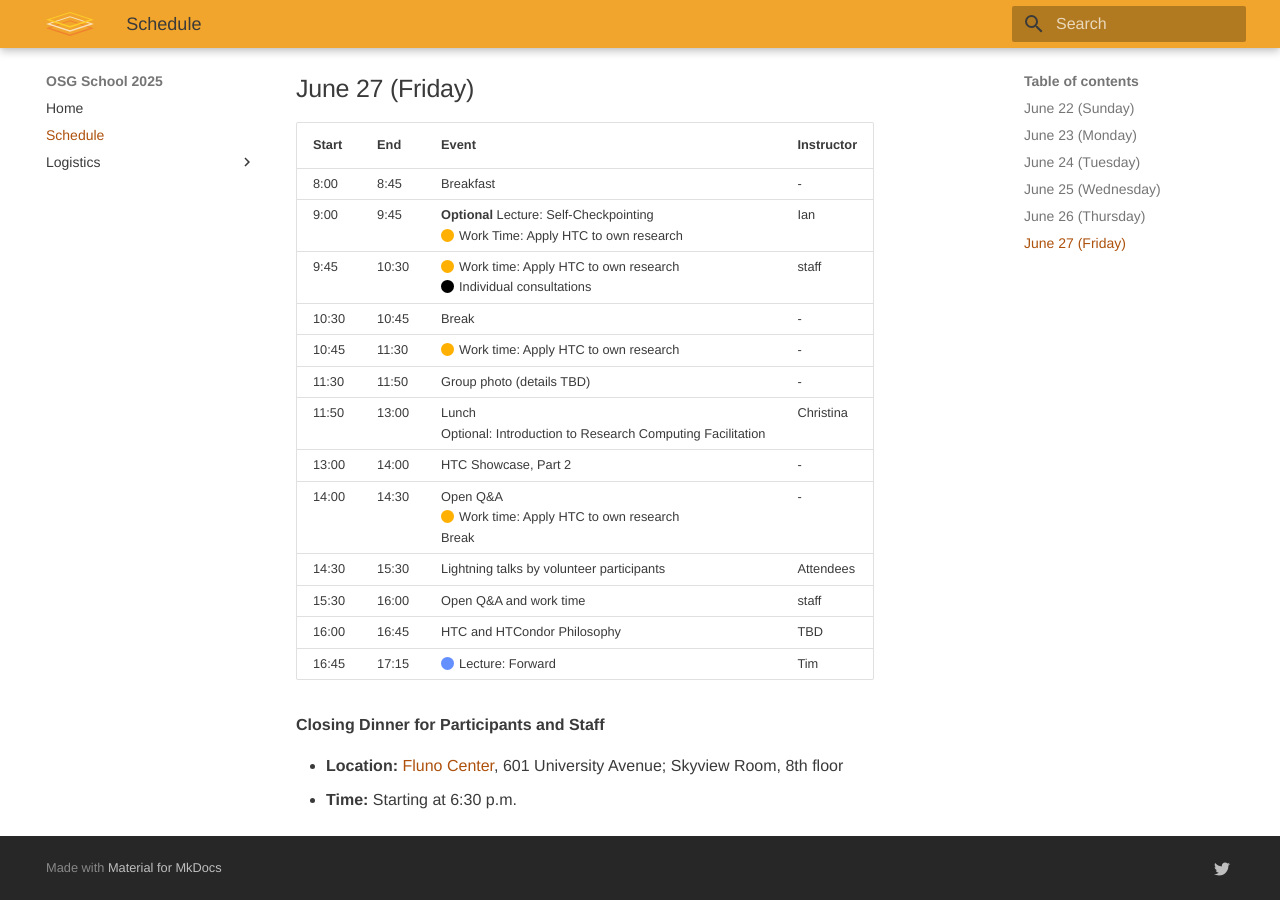
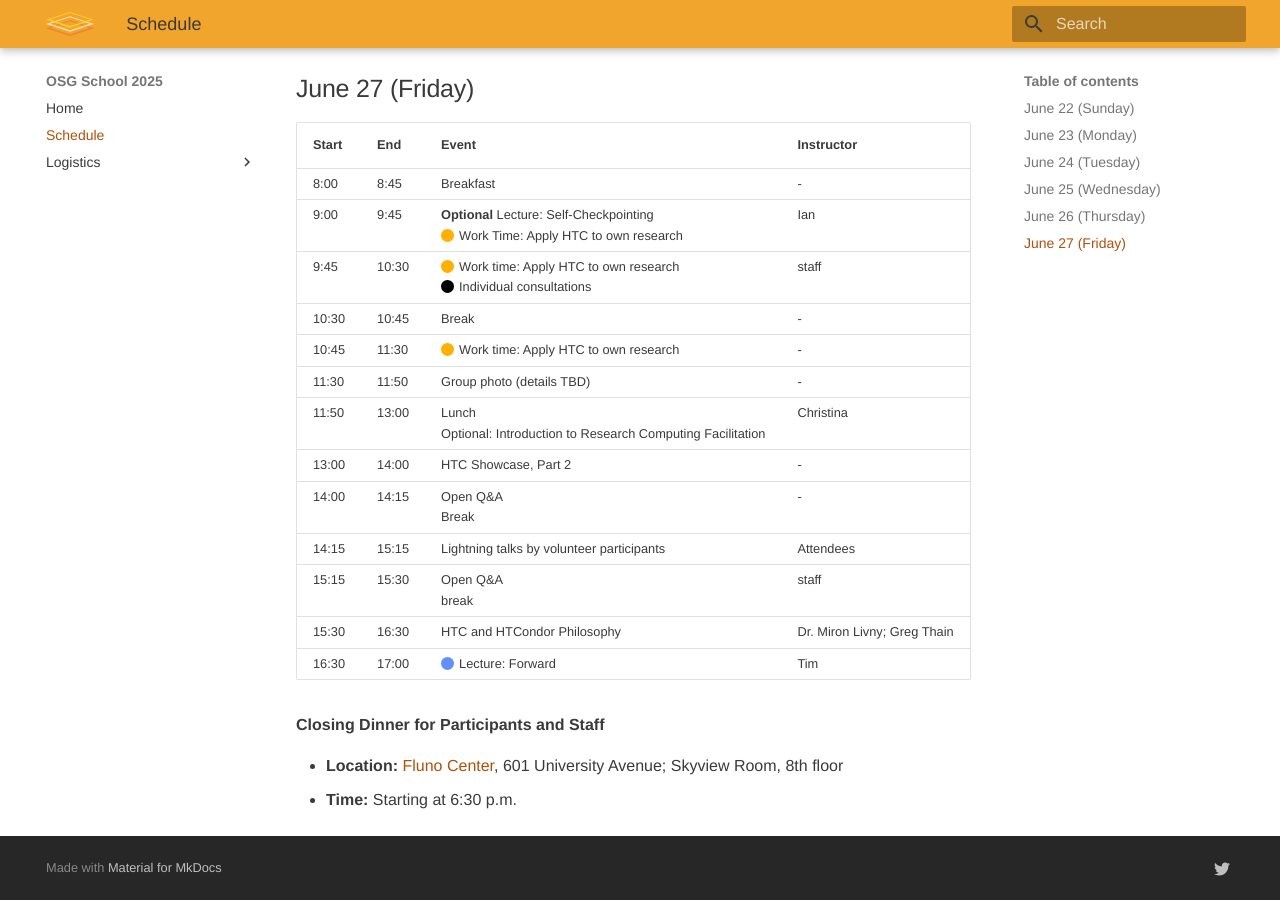
Before and after one commit to osg-htc/school-2025, an MkDocs documentation site: the page built from docs/schedule.md, in a window 1280 px wide and 900 px high, scrolled down 2594 px. Built offline with MkDocs 1.6.1 and Material for MkDocs 9.7.7, drawn with Linux system fonts in a browser that asks for light colours.

Commit message:
compressing Friday afternoon breaks (#26)
* compressing Friday afternoon breaks

* adding a little time after showcase

```diff
--- a/docs/schedule.md
+++ b/docs/schedule.md
@@ -470,35 +470,34 @@
     </tr>
     <tr>
       <td>14:00</td>
-      <td>14:30</td>
+      <td>14:15</td>
       <td>
         Open Q&A<br>
-        <span class="before-dot text-light-orange">Work time: Apply HTC to own research</span><br>
         Break
       </td>
       <td>-</td>
     </tr>
     <tr>
-      <td>14:30</td>
-      <td>15:30</td>
+      <td>14:15</td>
+      <td>15:15</td>
       <td>Lightning talks by volunteer participants</td>
       <td>Attendees</td>
     </tr>
     <tr>
+      <td>15:15</td>
       <td>15:30</td>
-      <td>16:00</td>
-      <td>Open Q&amp;A and work time</td>
+      <td>Open Q&amp;A <br> break</td>
       <td>staff</td>
     </tr>
     <tr>
-      <td>16:00</td>
-      <td>16:45</td>
+      <td>15:30</td>
+      <td>16:30</td>
       <td>HTC and HTCondor Philosophy</td>
-      <td>TBD</td>
+      <td>Dr. Miron Livny; Greg Thain</td>
     </tr>
     <tr>
-      <td>16:45</td>
-      <td>17:15</td>
+      <td>16:30</td>
+      <td>17:00</td>
       <td><span class="before-dot text-light-blue">Lecture: Forward</span></td>
       <td>Tim</td>
     </tr>
```
